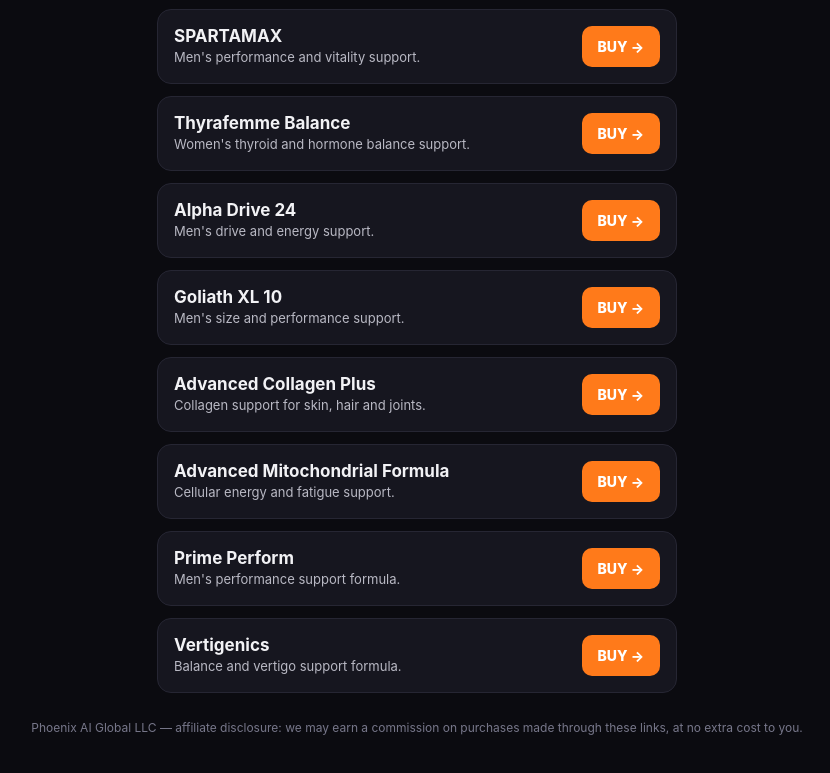
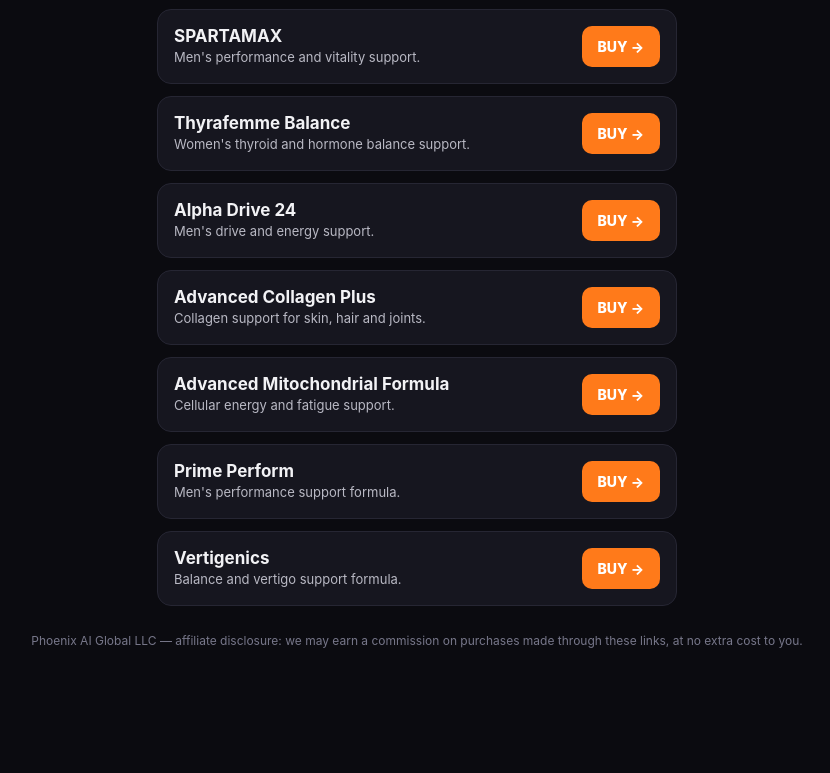
Before and after one commit to phoenixaiglobal01-oss/phoenix-vitrine, a plain HTML site: page index.html in a window 1280 px wide. Shown: the part 8663-9436 px from the top of the page, without its empty margins (223-1053 px from the left). After the commit the page ends 9353 px from the top, so only its background shows below. Drawn offline with Linux system fonts and the light colour scheme.

Commit message:
Remove cartão Goliath XL 10 (link 404 — fora da carteira ativa)

```diff
--- a/index.html
+++ b/index.html
@@ -121,7 +121,6 @@
   <a class="card" href="https://getspartamax.com/#aff=phoenixaiglobal017e78"><div class="info"><div class="name">SPARTAMAX</div><div class="desc">Men's performance and vitality support.</div></div><span class="buy">BUY →</span></a>
   <a class="card" href="https://getthyrafemme.cc/dtc/#aff=phoenixaiglobal017e78"><div class="info"><div class="name">Thyrafemme Balance</div><div class="desc">Women's thyroid and hormone balance support.</div></div><span class="buy">BUY →</span></a>
   <a class="card" href="https://alphadrive24.com/landing-page--v2#aff=phoenixaiglobal017e78"><div class="info"><div class="name">Alpha Drive 24</div><div class="desc">Men's drive and energy support.</div></div><span class="buy">BUY →</span></a>
-  <a class="card" href="https://getgoliathxl10.com/read#aff=phoenixaiglobal017e78"><div class="info"><div class="name">Goliath XL 10</div><div class="desc">Men's size and performance support.</div></div><span class="buy">BUY →</span></a>
   <a class="card" href="https://www.advancedbionutritionals.com/DS24/Collagen/This-Simple-10-Second-Kitchen-Test/HD.htm#aff=phoenixaiglobal017e78"><div class="info"><div class="name">Advanced Collagen Plus</div><div class="desc">Collagen support for skin, hair and joints.</div></div><span class="buy">BUY →</span></a>
   <a class="card" href="https://www.advancedbionutritionals.com/DS24/Advanced-Mitochondrial/Too-Tired-To-Enjoy-It/HD.htm#aff=phoenixaiglobal017e78"><div class="info"><div class="name">Advanced Mitochondrial Formula</div><div class="desc">Cellular energy and fatigue support.</div></div><span class="buy">BUY →</span></a>
   <a class="card" href="https://primeperformpro.com/welcome/#aff=phoenixaiglobal017e78"><div class="info"><div class="name">Prime Perform</div><div class="desc">Men's performance support formula.</div></div><span class="buy">BUY →</span></a>
```
